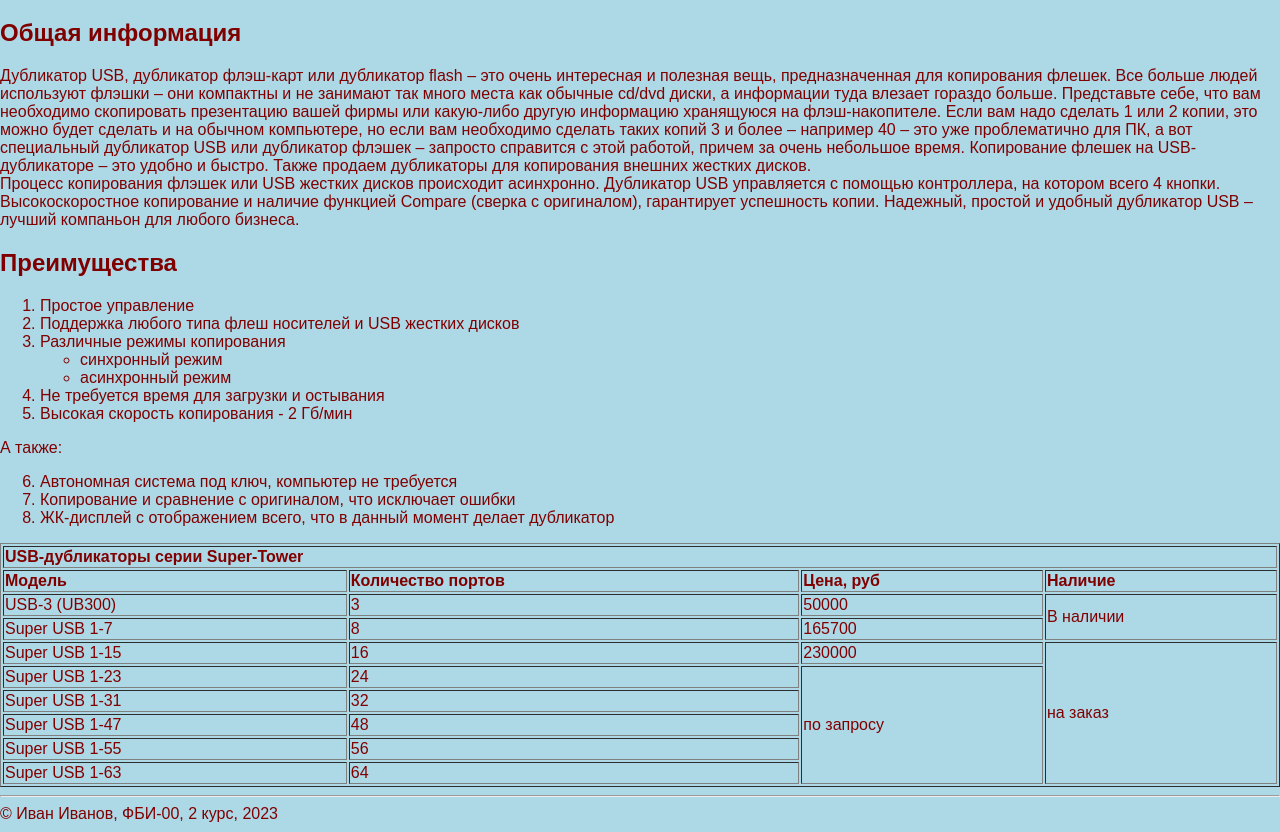
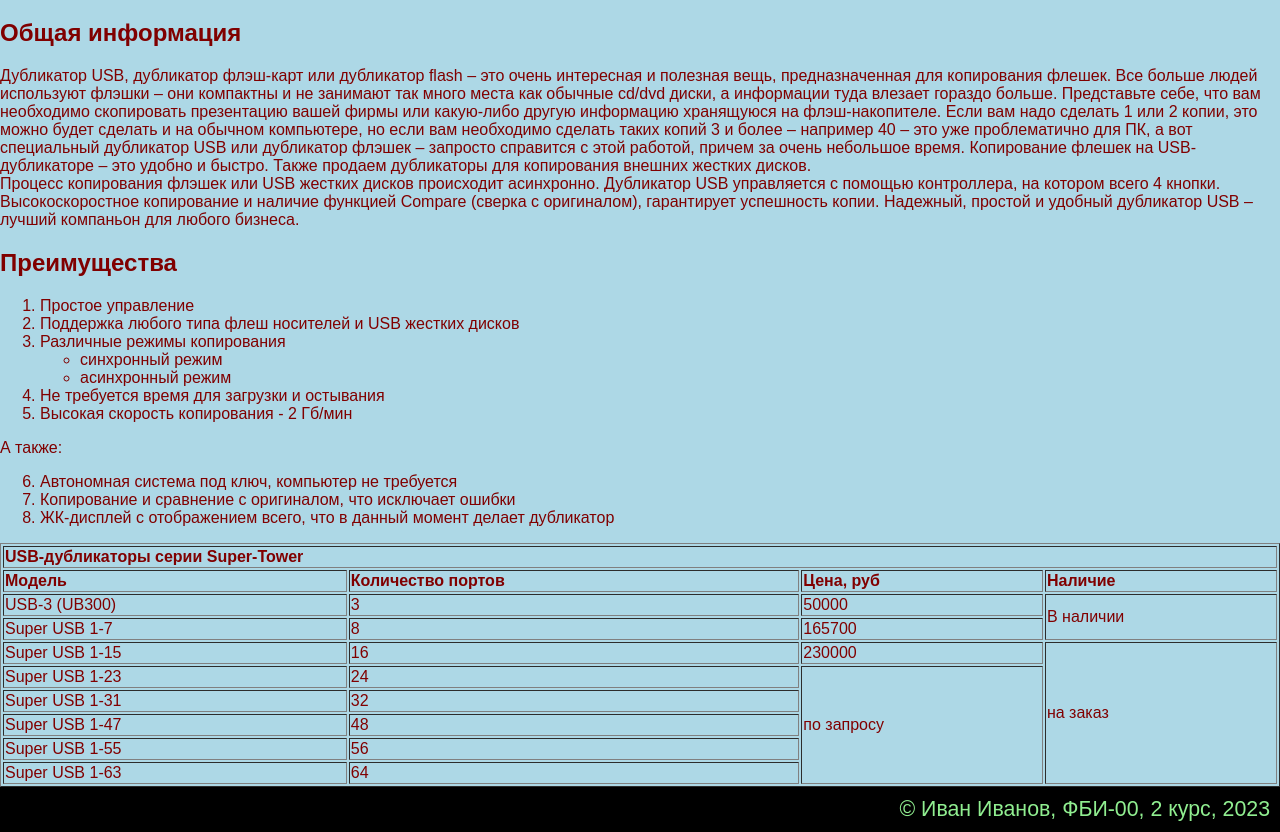
Before and after one commit to zhmak-e/web-programming-labs, a plain HTML site: page lab2.html in a window 1280 px wide. Shown: the part 106-938 px from the top of the page. Drawn offline with Linux system fonts and the light colour scheme.

Commit message:
Стили подвала

```diff
--- a/lab2.html
+++ b/lab2.html
@@ -119,8 +119,7 @@
             </table>
         </main>
 
-        <footer>
-            <hr>
+        <footer style="background-color: black; color: LightGreen; padding: 10px; font-size: 16pt; text-align: right;">
             &copy; Иван Иванов, ФБИ-00, 2 курс, 2023
         </footer>
     </body>
```
